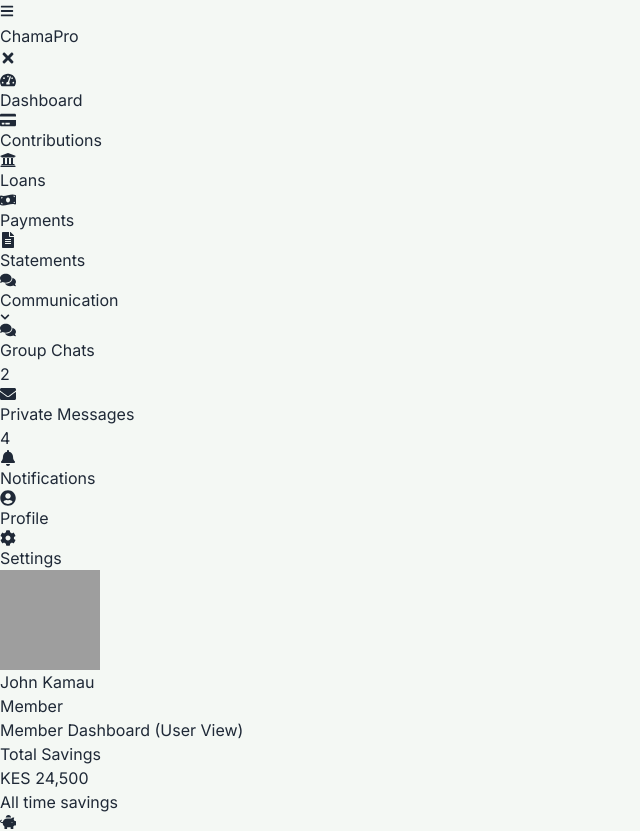
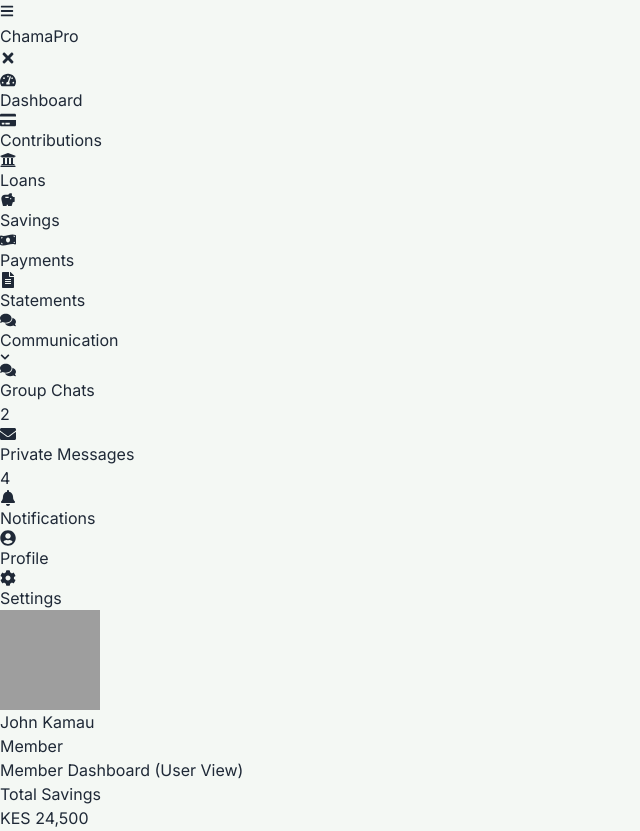
Before and after one commit to ExiledOtie/Kindahub, a React (Vite) app in the folder client/: page /user-dashboard in a window 1280 px wide. Shown: the top 831 px of the page, without its empty margins (0-640 px from the left). Built offline with nearby package versions, Linux system fonts and the light colour scheme; no server answers; sample sign-in values are in the browser's storage; grey boxes are pictures that could not be loaded.

Commit message:
contributionsDone

```diff
--- a/client/src/assets/Components/Sidebar.jsx
+++ b/client/src/assets/Components/Sidebar.jsx
@@ -21,6 +21,7 @@
   FaChevronRight,
   FaCalendarAlt,
 } from "react-icons/fa";
+import { MdSavings } from "react-icons/md";
 import NotificationBell from "../Pages/Notification/Components/NotificationBell";
 
 const Sidebar = ({ role = "admin" }) => {
@@ -88,7 +89,13 @@
     },
     { name: "Loans",
       icon: <FaUniversity />,
-      path: "/user-dashboard/loans" },
+      path: "/user-dashboard/loans"
+    },
+    {
+      name: "Savings",
+      icon: <MdSavings />,
+      path: "/user-dashboard/savings",
+    },
     {
       name: "Payments",
       icon: <FaMoneyBillWave />,
```
